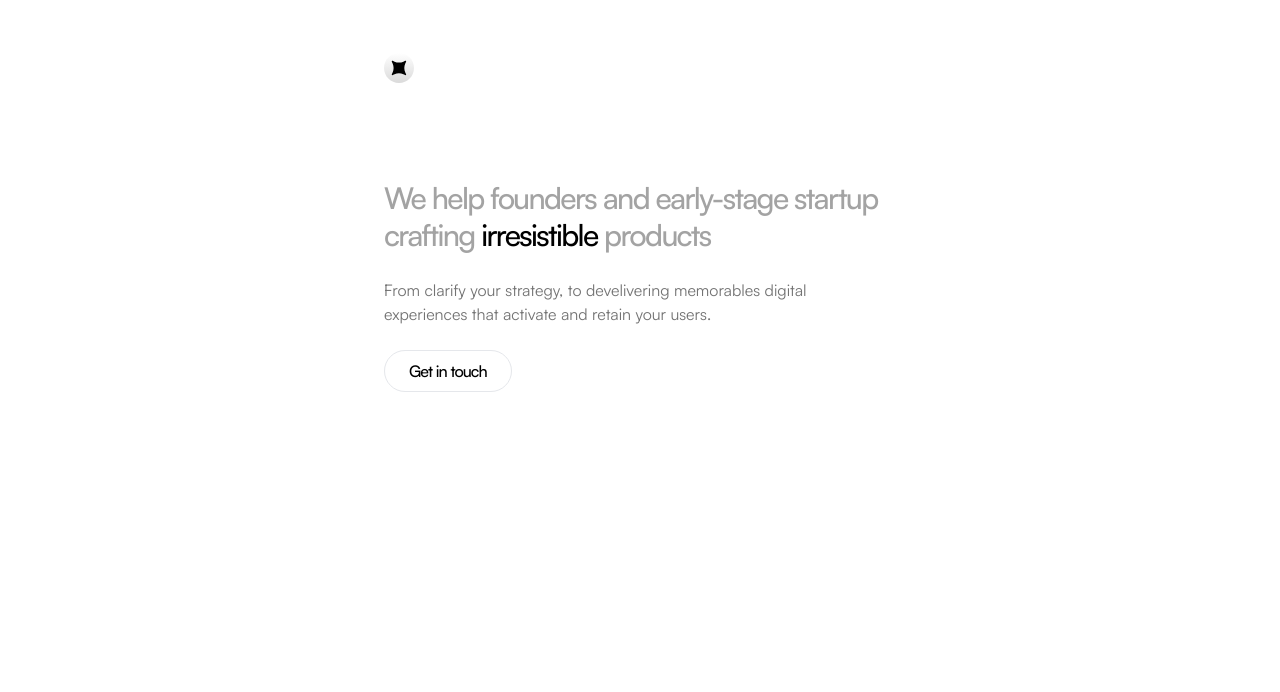
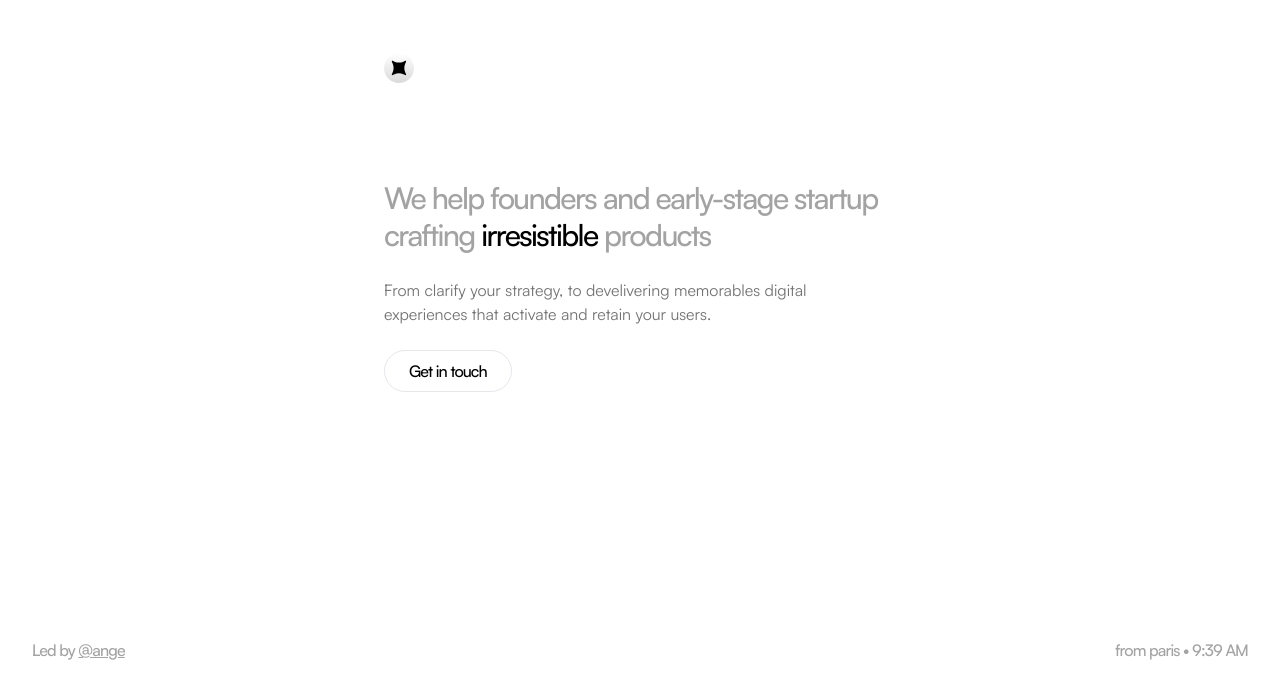
Before and after one commit to angegoua/monarchparis, a Next.js app: page / in a window 1280 px wide. Shown: the part 106-798 px from the top of the page. Built offline with nearby package versions, Linux system fonts and the light colour scheme.

Commit message:
:feat: add signature

```diff
--- a/app/layout.tsx
+++ b/app/layout.tsx
@@ -2,6 +2,7 @@ import type { Metadata } from 'next'
 import { Instrument_Serif } from 'next/font/google'
 import localFont from 'next/font/local'
 import './globals.css'
+import Link from 'next/link'
 
 const satoshi = localFont({
   src: './satoshi.woff2',
@@ -29,11 +30,30 @@ export default function RootLayout({
 }: Readonly<{
   children: React.ReactNode
 }>) {
+  const parisTime = new Date().toLocaleString('en-US', {
+    timeZone: 'Europe/Paris',
+    hour: 'numeric',
+    minute: 'numeric',
+  })
+
   return (
     <html lang='en'>
       <body
         className={`${satoshi.variable} ${instrument.variable} font-sans text-black`}
       >
+        <p className='fixed bottom-8 left-8 font-medium font-display text-neutral-400'>
+          Led by{' '}
+          <Link
+            className='underline'
+            target='_blank'
+            href='https://x.com/angegoua_'
+          >
+            @ange
+          </Link>
+        </p>
+        <p className='fixed bottom-8 right-8 font-medium font-display text-neutral-400'>
+          from paris • {parisTime}
+        </p>
         {children}
       </body>
     </html>
```
